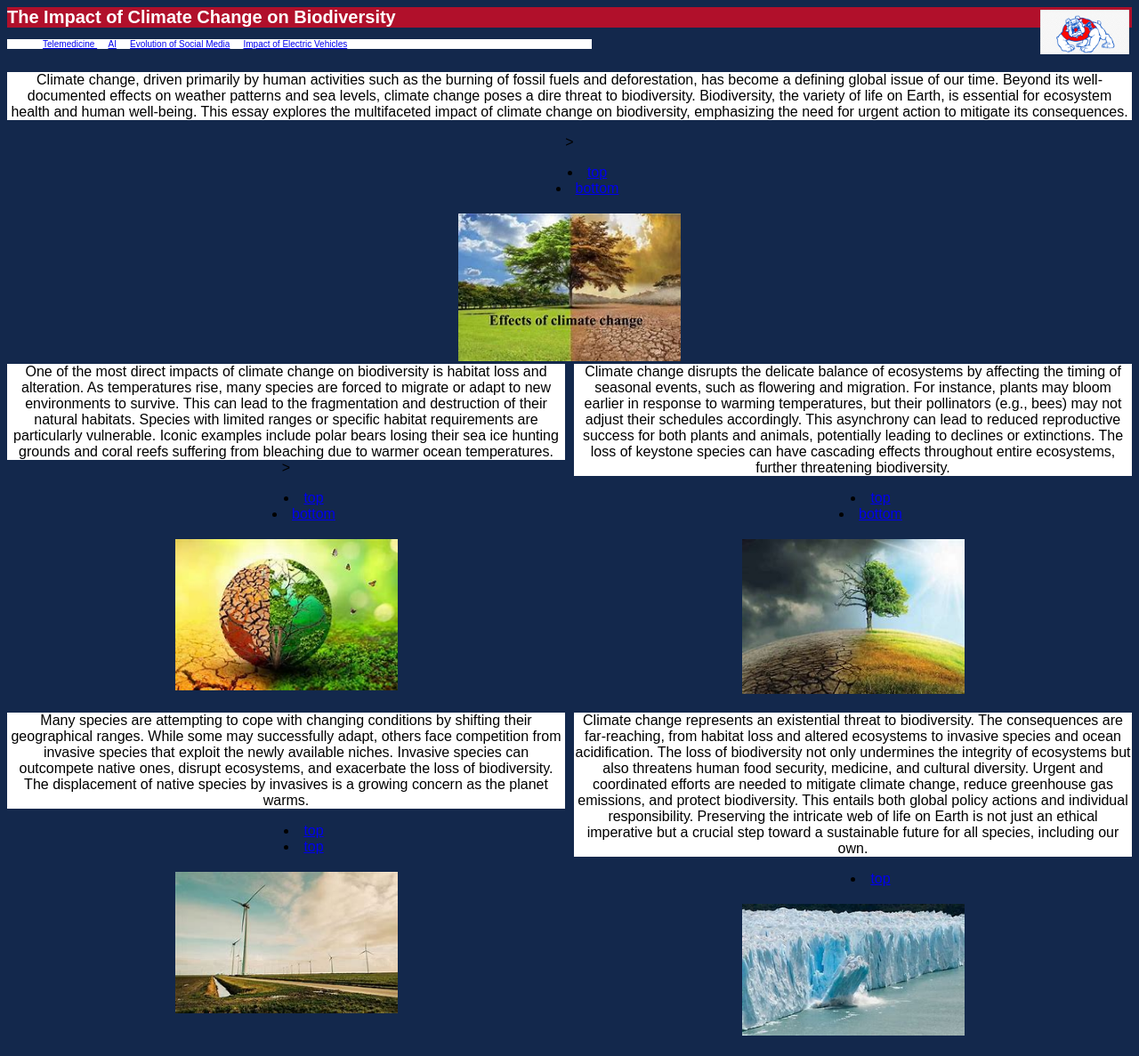
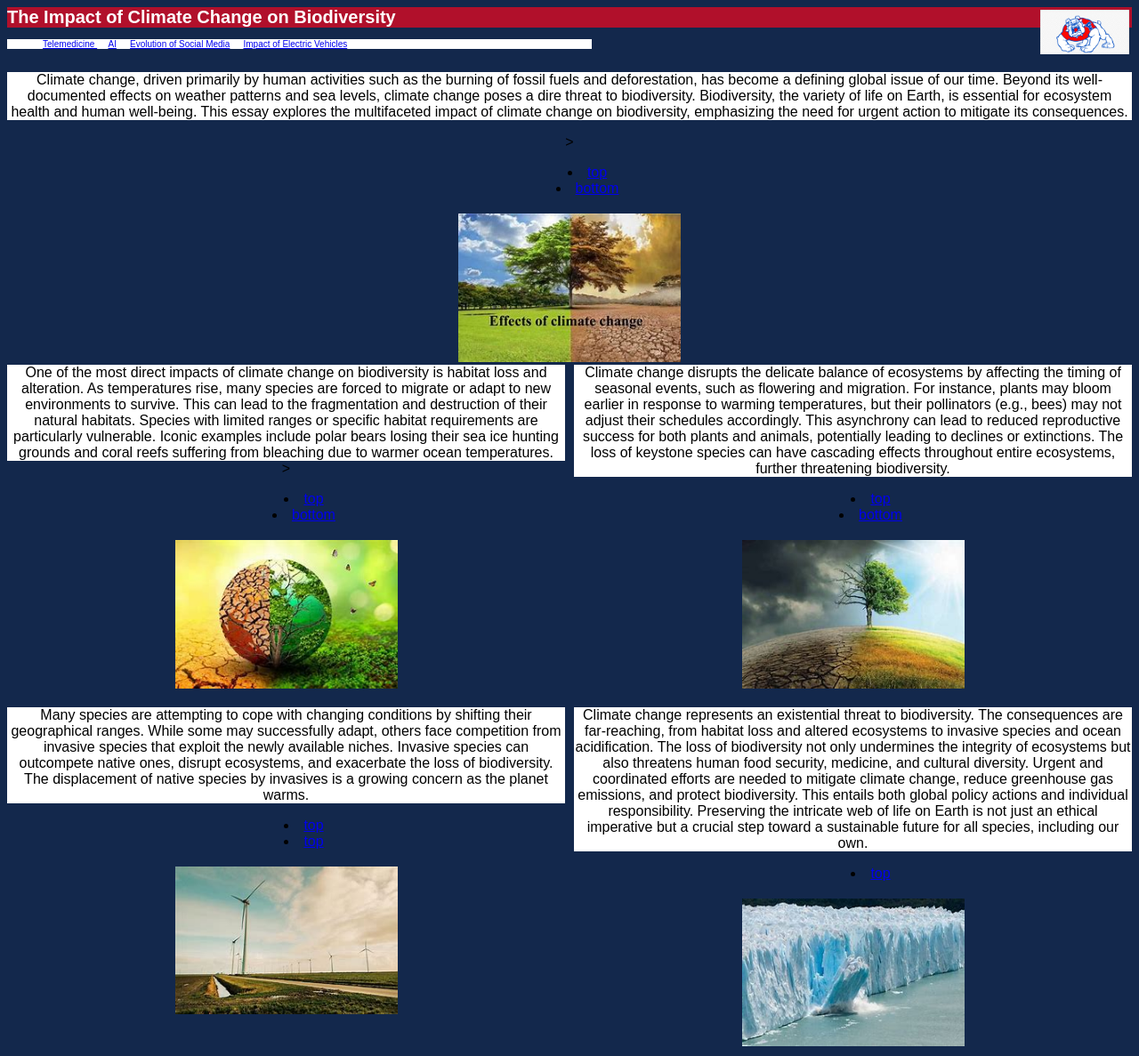
Before and after one commit to jeremy0919/WebDevelopment-Csci130, a PHP site: the page made by lab-3/part2/lab-1-p1 -pg2.html in a window 1280 px wide. Shown: the whole page at 89% size. Before the commit the page ends 1164 px from the top, so only its background shows below. Run offline with PHP 8.4, Linux system fonts and the light colour scheme.

Commit message:
Update style.css

```diff
--- a/lab-3/part2/style.css
+++ b/lab-3/part2/style.css
@@ -63,9 +63,11 @@ img.Bull {
 	width: 100px;
 	height: auto;
 	float: right;
+	aspect-ratio: 0;
 }
 img{
 	width: 250px;
 	height:auto;
 	padding: 3px;
+	aspect-ratio: 3/2;
 }
```
